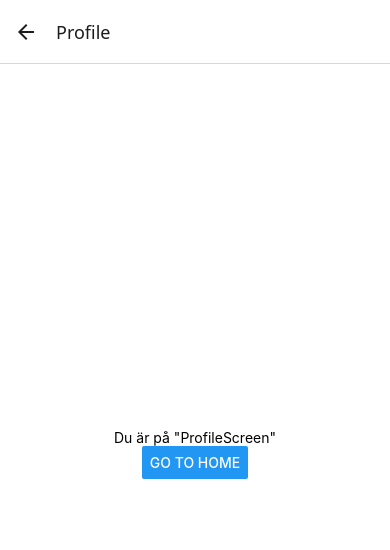
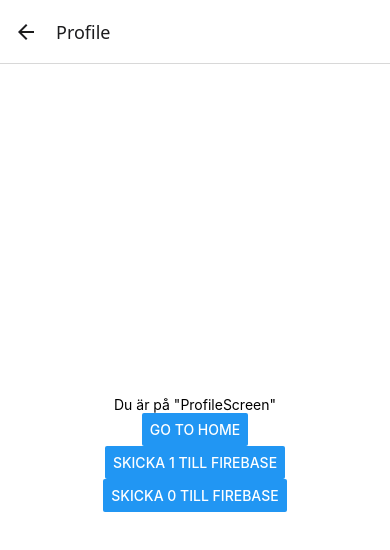
Before and after one commit to pcPixelz/IPP_Projekt, a React Native app in the folder Projekt/: screen /Profile in a window 390 px wide. Shown: the top 550 px of the page. Built offline with nearby package versions, Linux system fonts and the light colour scheme.

Commit message:
ändrar specifikt dokument i firestore
skickar data till en specifik collection och dokument och ändrar ett specifikt fält, i detta fallet led.

```diff
--- a/Projekt/App.js
+++ b/Projekt/App.js
@@ -4,8 +4,11 @@ import { NavigationContainer } from '@react-navigation/native';
 import { StatusBar } from 'expo-status-bar';
 import { StyleSheet, Text, View } from 'react-native';
 
+
 import HomeScreen from "./screens/HomeScreen";
 import ProfileScreen from "./screens/ProfileScreen";
+
+//för att köra allt i terminalen npx expo start --web
 
 export default function App() {
   return (
--- a/Projekt/screens/ProfileScreen.js
+++ b/Projekt/screens/ProfileScreen.js
@@ -1,10 +1,39 @@
-import * as React from 'react';
+import React, { useState, useEffect } from 'react';
 import { View, Text, Button, StyleSheet } from 'react-native';
 import { createNativeStackNavigator } from '@react-navigation/native-stack';
 import { NavigationContainer } from '@react-navigation/native';
 import { StatusBar } from 'expo-status-bar';
 
+//Firebase
+import { db } from "../firebaseConfig";
+import { collection, addDoc, setDoc, doc } from "firebase/firestore";
+
 export default function Homescreen({navigation}) {
+
+    const sendTestData1 = async () => {
+    try {
+      await setDoc(doc(db, "test", "demo1"), {
+        led: 1
+      });
+      alert("Data sent!");
+    } catch (err) {
+      console.log(err);
+      alert("Error sending data");
+    }
+  };
+
+  const sendTestData0 = async () => {
+    try {
+      await setDoc(doc(db, "test", "demo1"), {
+        led: 0
+      });
+      alert("Data sent!");
+    } catch (err) {
+      console.log(err);
+      alert("Error sending data");
+    }
+  };
+
     return(
         <View style={styles.container}>
               <Text>Du är på "ProfileScreen"</Text>
@@ -12,7 +41,15 @@ export default function Homescreen({navigation}) {
               title="Go to Home"
               onPress={() => navigation.navigate("Home")}
               />
-              <StatusBar style="auto" />
+              <Button
+              title="Skicka 1 till firebase"
+              onPress={sendTestData1}
+              />
+
+              <Button
+              title="Skicka 0 till firebase"
+              onPress={sendTestData0}
+              />
             </View>
     );
 
```
